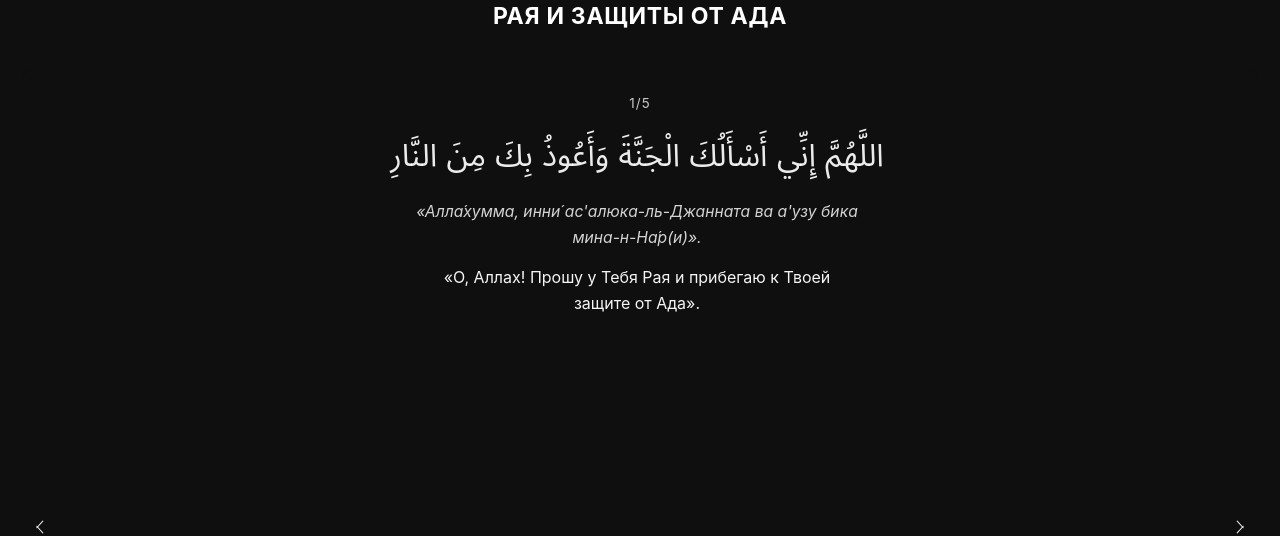
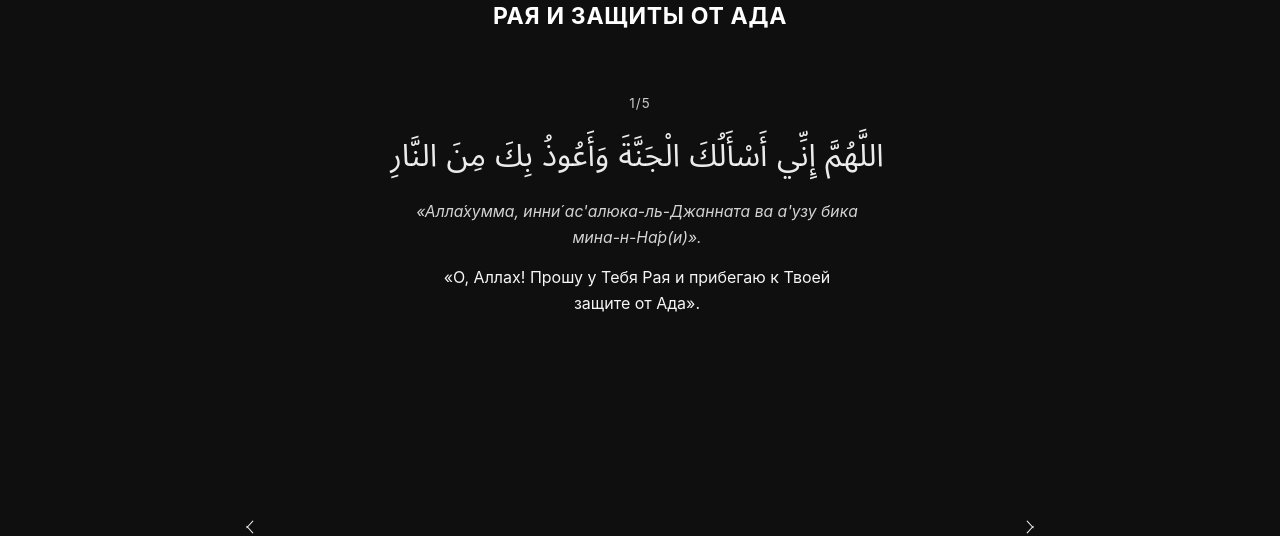
Before and after one commit to ALDYNEC-07/sto-dua, a Next.js app: page / in a window 1280 px wide. Shown: the part 932-1468 px from the top of the page. Built offline with nearby package versions, Linux system fonts and the light colour scheme.

Commit message:
добавил Клавиатурная навигация в карусели

```diff
--- a/src/app/globals.css
+++ b/src/app/globals.css
@@ -2,6 +2,11 @@
 
 :root {
   --page-gutter: 12px;
+  --hero-content-max-width: 100%;
+  --chapter-track-max-width: 100%;
+  --dua-panel-max-width: 100%;
+  --chapter-nav-max-width: 100%;
+  --dua-slide-gap: 14px;
 }
 
 *,
@@ -79,6 +84,8 @@ body {
   z-index: 2;
   min-height: 100vh;
   min-height: 100svh;
+  width: min(100%, var(--hero-content-max-width));
+  margin: 0 auto;
   display: grid;
   align-content: center;
   place-items: center;
@@ -242,7 +249,7 @@ body {
 }
 
 .chapter__track {
-  width: 100%;
+  width: min(100%, var(--chapter-track-max-width));
   display: flex;
   align-items: flex-start;
   overflow-x: auto;
@@ -271,8 +278,14 @@ body {
   padding: 0;
 }
 
+@media (max-width: 1023px) {
+  .dua-slide:not(:first-child):not(:last-child) {
+    justify-content: flex-start;
+  }
+}
+
 .dua-slide__panel {
-  width: 100%;
+  width: min(calc(100% - var(--dua-slide-gap)), var(--dua-panel-max-width));
   /* Что изменили: Еще немного уменьшили высоту карточки дуа | Зачем: сделать секцию компактнее без потери читабельности */
   height: clamp(296px, 48svh, 440px);
   display: grid;
@@ -349,7 +362,7 @@ body {
 }
 
 .chapter__nav {
-  width: 100%;
+  width: min(100%, var(--chapter-nav-max-width));
   margin-top: clamp(4px, 1.2vh, 12px);
   display: flex;
   align-items: center;
@@ -484,6 +497,42 @@ body {
   }
 }
 
+@media (min-width: 1024px) {
+  :root {
+    --page-gutter: clamp(24px, 3vw, 40px);
+    --hero-content-max-width: 980px;
+    --chapter-track-max-width: 1120px;
+    --dua-panel-max-width: 820px;
+    --chapter-nav-max-width: 820px;
+  }
+
+  .hero__content {
+    padding-left: 40px;
+    padding-right: 40px;
+  }
+
+  .hero__title {
+    max-width: 11ch;
+  }
+
+  .hero__subtitle {
+    max-width: 24ch;
+  }
+
+  .hero__bismillah {
+    width: min(760px, 100%);
+  }
+
+  .chapter__title {
+    max-width: 28ch;
+  }
+
+  .dua-slide__panel {
+    padding-left: clamp(22px, 2vw, 30px);
+    padding-right: clamp(22px, 2vw, 30px);
+  }
+}
+
 @media (prefers-reduced-motion: reduce) {
   .hero__scroll-down {
     animation: none;
--- a/src/components/ChapterSection.tsx
+++ b/src/components/ChapterSection.tsx
@@ -78,6 +78,16 @@ export default function ChapterSection({ id, title, duas }: ChapterSectionProps)
     scrollToIndex(activeIndex + direction);
   };
 
+  const handleKeyDown: React.KeyboardEventHandler<HTMLDivElement> = (event) => {
+    if (event.key === "ArrowLeft") {
+      event.preventDefault();
+      scrollOneSlide(-1);
+    } else if (event.key === "ArrowRight") {
+      event.preventDefault();
+      scrollOneSlide(1);
+    }
+  };
+
   // Что изменили: Сдвинули обновление активного слайда на окончание скролла | Зачем: убрать дергания из-за частых промежуточных пересчетов во время инерции
   const handleTrackScroll = () => {
     clearScrollEndTimeout();
@@ -153,6 +163,8 @@ export default function ChapterSection({ id, title, duas }: ChapterSectionProps)
       <div
         className="chapter__track"
         ref={trackRef}
+        tabIndex={0}
+        onKeyDown={handleKeyDown}
         onScroll={handleTrackScroll}
         onTouchStart={handleTouchStart}
         onTouchMove={handleTouchMove}
--- a/src/components/SiteHeader.tsx
+++ b/src/components/SiteHeader.tsx
@@ -72,7 +72,7 @@ export default function SiteHeader() {
               >
                 <Image
                   className={styles.settingsIcon}
-                  src="/settihgs.svg"
+                  src="/settings.svg"
                   alt=""
                   width={22}
                   height={22}
```
Also changed, not shown: public/settings.svg (renamed from public/settihgs.svg).
